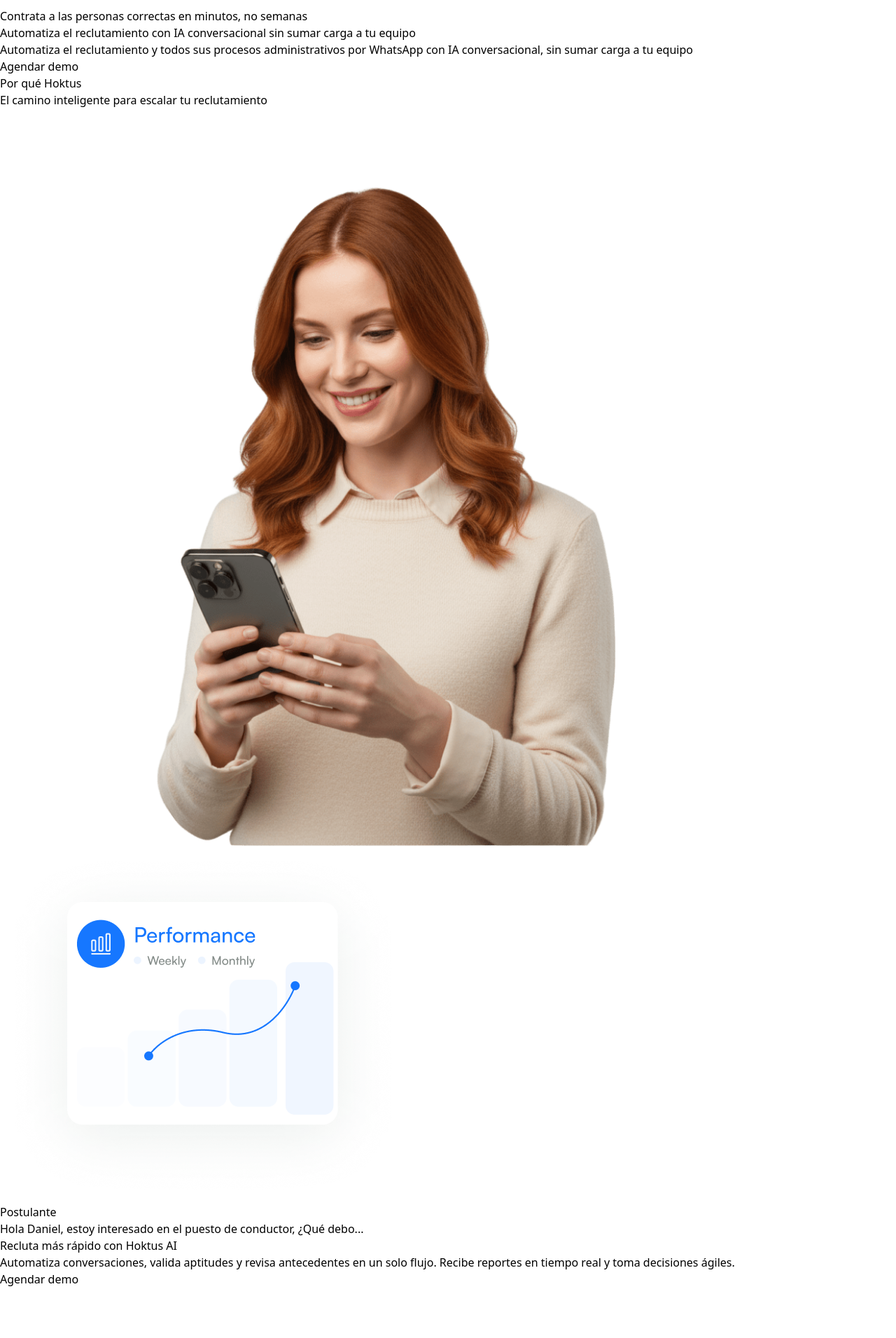
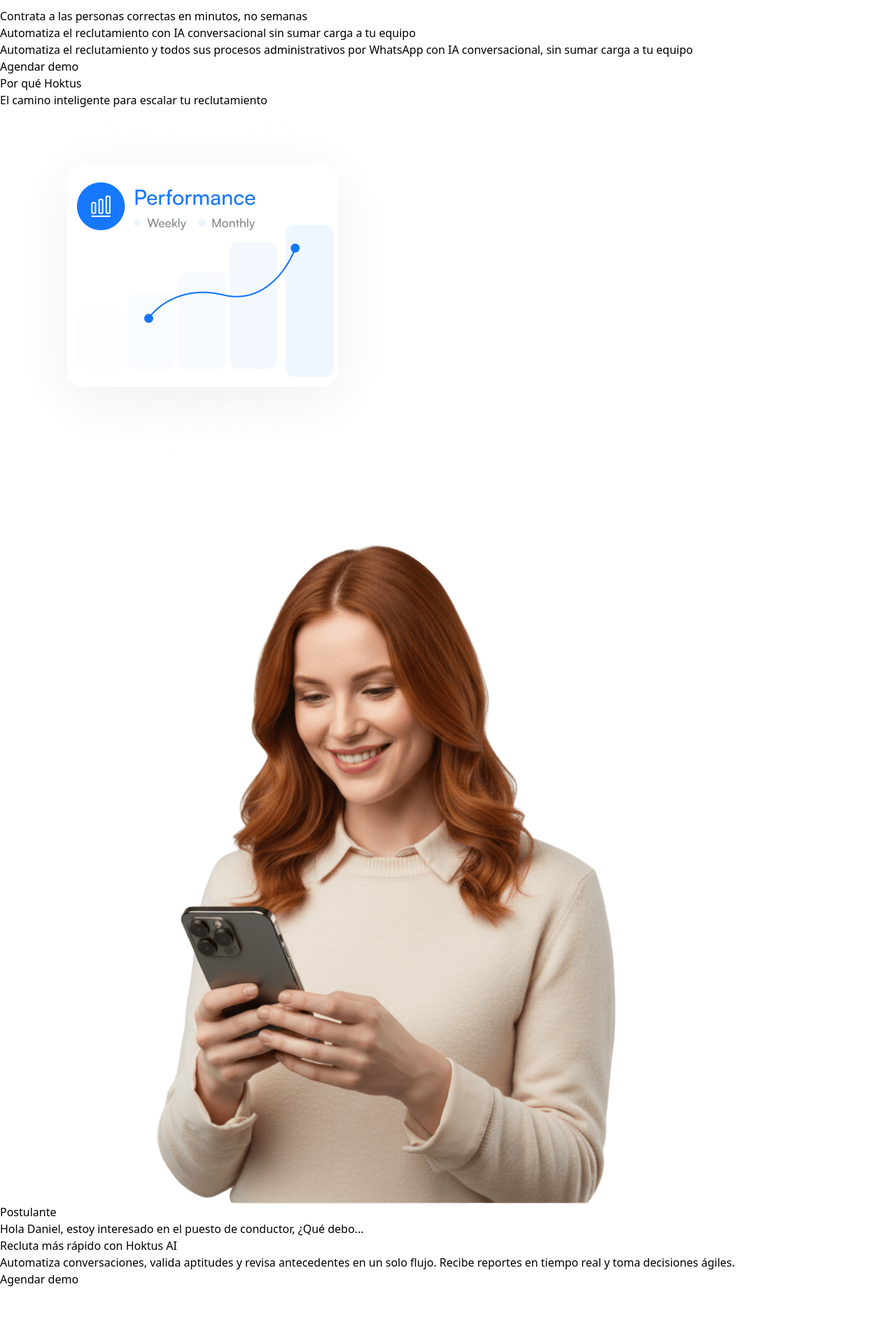
Before and after one commit to clementeaf/landing-app, a React (Vite) app: page / in a window 1280 px wide. Shown: the part 350-2262 px from the top of the page at 70% size. Built offline with nearby package versions, Linux system fonts and the light colour scheme.

Commit message:
fix: ajustar z-index para que performanceChart quede detrás de person

```diff
--- a/src/pages/Home/index.tsx
+++ b/src/pages/Home/index.tsx
@@ -15,12 +15,10 @@ import circles from '@/assets/circles.png';
 import whatsapp from '@/assets/whatsapp.png';
 import chatSimulation from '@/assets/conversation.png';
 import person2 from '@/assets/person2.png';
-import stars from '@/assets/stars.png';
 import { Card, StatistisCard, PlanCard } from '@/components/common/Card';
 import statisticsData from '@/data/statistics.json';
 import { useState, useEffect, type ReactElement } from 'react';
 import sysConected from '@/assets/con-sys.png';
-import starsIcon from '@/assets/stars2.png';
 import performanceChart from '@/assets/performance-chart.png';
 import matias from '@/assets/maatias.png';
 import reciclapp from '@/assets/reciclapp.png';
@@ -270,22 +268,22 @@ export const HomePage = () => {
         {/* Images content */}
         <div className="flex flex-col lg:flex-row items-center justify-center w-auto overflow-x-hidden lg:overflow-visible h-auto mt-5 gap-[150px]">
           {/* Left Section - Woman with UI elements */}
-          <div className="relative w-auto min-w-[425px]" style={{ overflow: 'visible' }}>
+          <div className="relative w-auto min-w-[425px]">
+            {/* Floating UI Element 1 - Performance (detrás de person) */}
+            <img
+              src={performanceChart}
+              alt="Performance"
+              className="absolute top-0 left-[0px] w-[190px] sm:w-[250px] sm:left-[300px] z-0 object-cover"
+            />
+
             <img
               src={person}
               alt="Persona usando Hoktus"
-              className="w-[400px] h-[400px] sm:w-[465px] sm:h-[465px] object-contain sm:object-cover"
-            />
-
-            {/* Floating UI Element 1 - Performance */}
-            <img
-              src={performanceChart}
-              alt="Performance"
-              className="absolute top-0 left-[0px] w-[170px] sm:w-[250px] sm:left-[300px] object-cover overflow-visible"
+              className="relative w-[400px] h-[400px] sm:w-[465px] sm:h-[465px] z-10 object-contain sm:object-cover"
             />
 
             {/* Floating UI Element 2 - Postulante Chat */}
-            <div className="absolute top-4 right-4 sm:top-[200px] md:top-[250px] lg:top-[300px] sm:right-[-50px] md:right-[-70px] lg:right-[-140px] z-10 w-[100px] sm:w-[150px] md:w-[190px] lg:w-[235.47px] h-auto sm:h-[60px] md:h-[68px] lg:h-[73.83px] bg-white rounded-tl-[12px] sm:rounded-tl-[16px] lg:rounded-tl-[20px] rounded-tr-[12px] sm:rounded-tr-[16px] lg:rounded-tr-[20px] rounded-br-[12px] sm:rounded-br-[16px] lg:rounded-br-[20px] shadow-lg p-1.5 sm:p-2 px-2 sm:px-3 lg:px-4 text-[#1677FF]">
+            <div className="absolute top-[250px] right-[30px] sm:top-[200px] md:top-[250px] lg:top-[300px] sm:right-[-50px] md:right-[-70px] lg:right-[-140px] z-10 w-[200px] sm:w-[150px] md:w-[190px] lg:w-[235.47px] h-auto sm:h-[60px] md:h-[68px] lg:h-[73.83px] bg-white rounded-tl-[12px] sm:rounded-tl-[16px] lg:rounded-tl-[20px] rounded-tr-[12px] sm:rounded-tr-[16px] lg:rounded-tr-[20px] rounded-br-[12px] sm:rounded-br-[16px] lg:rounded-br-[20px] shadow-lg p-2 text-[#1677FF]">
               <h3 className="font-semibold text-xs sm:text-sm lg:text-[15px]">Postulante</h3>
               <p className="text-[10px] sm:text-[11px] lg:text-[12px]">Hola Daniel, estoy interesado en el puesto de conductor, ¿Qué debo...</p>
             </div>
```
